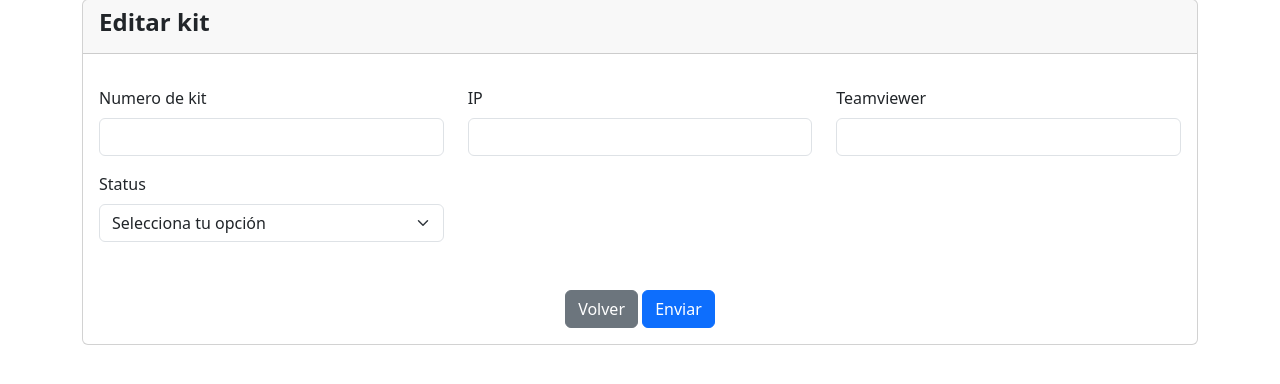
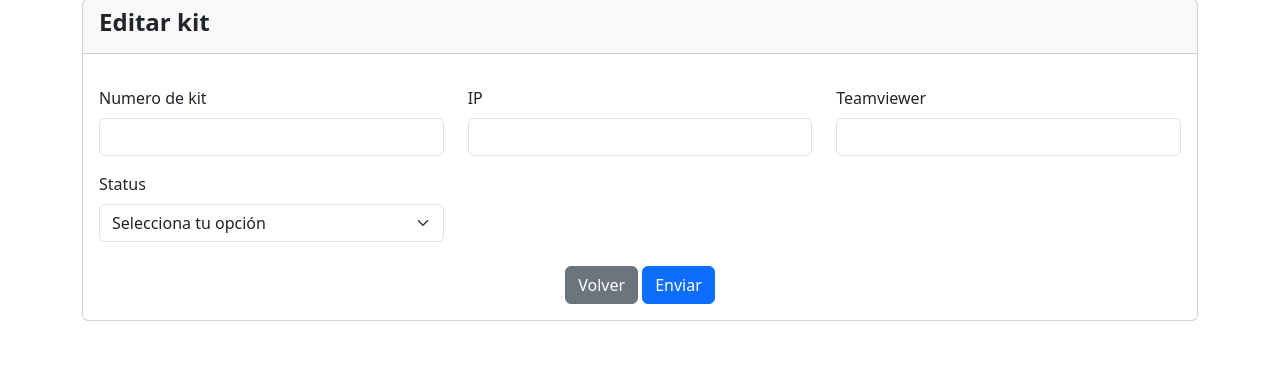
Before and after one commit to cristlm-teclogging/inventario_teclogging, a PHP site: page /inventario_tec/modules/editar_kit.php?num_kit=1 in a window 1280 px wide. Shown: the part 92-476 px from the top of the page. Run offline with PHP 8.4, Linux system fonts and the light colour scheme; data that the repository does not hold is empty; some libraries are stand-ins or nearby versions.

Commit message:
actualizacion del 19/04

```diff
--- a/modules/editar_kit.php
+++ b/modules/editar_kit.php
@@ -46,7 +46,7 @@ $row = $resultado->fetch_assoc();
                         </select>
                         </div>
                         <div class="d-flex justify-content-center">
-                            <div class="col-2 text-center fom-group mt-5">
+                            <div class="col text-center fom-group mt-4">
                             <a href="../index.php" class="btn btn-secondary">Volver <i class="fa-solid fa-rotate-left fa-lg"></i></a>
                             <button type="submit" class="btn btn-primary">Enviar <i class="fa-solid fa-check fa-lg"></i></button>
                             </div>
--- a/modules/registro_kit.php
+++ b/modules/registro_kit.php
@@ -34,7 +34,7 @@ $resultado_select1 = $conexion->query($sql_select1);
                     <div class="col-4 mt-3">
                      <label for="status" class="form-label">Status</label>
                         <select class="form-select" name="status" id="status" required>
-                        <option value="0" selected>Selecciona tu opción</option>
+                        <option value="" selected disabled>Selecciona tu opción</option>
                         <?php
                          while($row = $resultado_select1->fetch_assoc()){
                         ?>
@@ -43,7 +43,7 @@ $resultado_select1 = $conexion->query($sql_select1);
                         </select>
                     </div>
                     <div class="d-flex justify-content-center">
-                        <div class="col-2 text-center fom-group mt-5">
+                        <div class="col text-center fom-group mt-5">
                         <a href="../index.php" class="btn btn-secondary">Volver <i class="fa-solid fa-rotate-left fa-lg"></i></a>
                         <button  type="submit" class="btn btn-primary">Enviar <i class="fa-solid fa-check fa-lg"></i></button>
 
```
